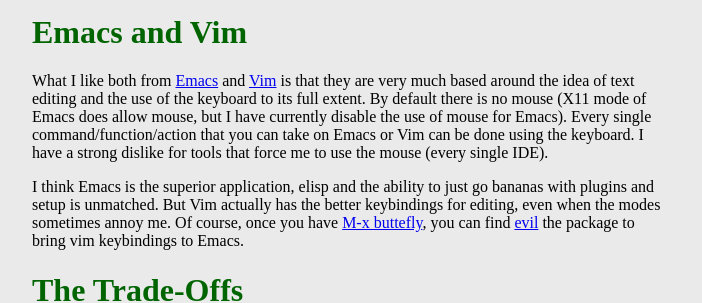
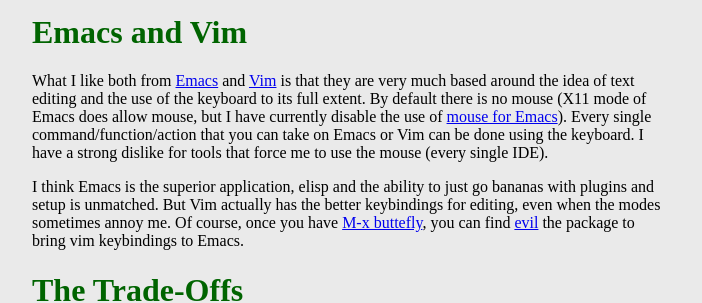
Before and after one commit to MiyamotoAkira/website, a Jekyll site: the page built from _posts/2020-02-04-emacs-and-evil.md, in a window 1280 px wide and 900 px high, scrolled down 1121 px. Shown: the part 188-491 px from the top of the window, without its empty margins (288-990 px from the left). Built offline with Jekyll 4.4.1, drawn with Linux system fonts in a browser that asks for light colours; part of the change alters nothing that is shown.

Commit message:
Adding additional link

```diff
--- a/_posts/2020-02-04-emacs-and-evil.md
+++ b/_posts/2020-02-04-emacs-and-evil.md
@@ -27,7 +27,7 @@ I can mostly write on my laptop keyboard without looking at all on it. Like I am
 
 # Emacs and Vim
 
-What I like both from [Emacs](https://www.gnu.org/software/emacs/) and [Vim](https://www.vim.org/) is that they are very much based around the idea of text editing and the use of the keyboard to its full extent. By default there is no mouse (X11 mode of Emacs does allow mouse, but I have currently disable the use of mouse for Emacs). Every single command/function/action that you can take on Emacs or Vim can be done using the keyboard. I have a strong dislike for tools that force me to use the mouse (every single IDE).
+What I like both from [Emacs](https://www.gnu.org/software/emacs/) and [Vim](https://www.vim.org/) is that they are very much based around the idea of text editing and the use of the keyboard to its full extent. By default there is no mouse (X11 mode of Emacs does allow mouse, but I have currently disable the use of [mouse for Emacs]({% post_url 2019-01-11-no-mouse %})). Every single command/function/action that you can take on Emacs or Vim can be done using the keyboard. I have a strong dislike for tools that force me to use the mouse (every single IDE).
 
 I think Emacs is the superior application, elisp and the ability to just go bananas with plugins and setup is unmatched. But Vim actually has the better keybindings for editing, even when the modes sometimes annoy me. Of course, once you have [M-x buttefly](https://www.xkcd.com/378/), you can find [evil](https://github.com/emacs-evil/evil) the package to bring vim keybindings to Emacs.
 
```
